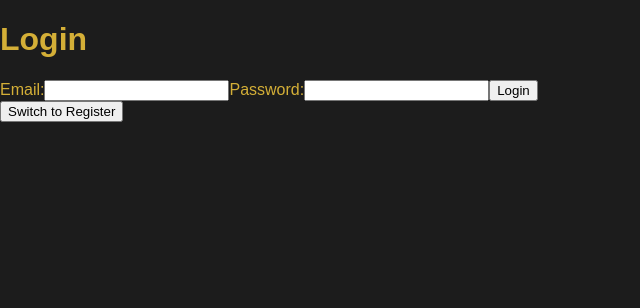
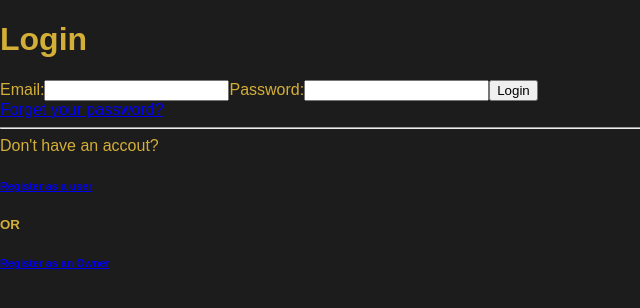
Before and after one commit to jasimSalman/Swan-Shine_Front-end, a React (Vite) app in the folder swan-shine/: page /login in a window 1280 px wide. Shown: the top 308 px of the page, without its empty margins (0-640 px from the left). Built offline with nearby package versions, Linux system fonts and the light colour scheme.

Commit message:
create the login page and connect it with the backend

```diff
--- a/swan-shine/src/components/Login/LoginPage.jsx
+++ b/swan-shine/src/components/Login/LoginPage.jsx
@@ -1,22 +1,60 @@
 import React, { useState } from 'react'
 import LoginForm from './LoginForm'
-import RegistrationForm from './RegistrationForm'
 import './LoginPage.css'
+import { SignInUser } from '../../services/Auth'
+import { useNavigate, Link } from 'react-router-dom'
 
 const LoginPage = () => {
+  let navigate = useNavigate()
+  const initialState = { username: '', password: '' }
+
   const [isLogin, setIsLogin] = useState(true)
+  const [formValues, setFormValues] = useState(initialState)
 
-  const toggleForm = () => {
-    setIsLogin(!isLogin)
+  const handleChange = (e) => {
+    setFormValues({ ...formValues, [e.target.name]: e.target.value })
+  }
+
+  const handleSubmit = async (e) => {
+    e.preventDefault()
+    const payload = await SignInUser(formValues)
+    setFormValues(initialState)
+    {
+      if (payload.type === 'user') {
+        navigate('/category')
+      } else if (payload.type === 'owner') {
+        navigate('/my-items')
+      } else {
+        navigate('/admin')
+      }
+    }
   }
 
   return (
     <div className="login-page">
       <h1>{isLogin ? 'Login' : 'Register'}</h1>
-      {isLogin ? <LoginForm /> : <RegistrationForm />}
-      <button onClick={toggleForm}>
-        {isLogin ? 'Switch to Register' : 'Switch to Login'}
-      </button>
+      <LoginForm
+        handleChange={handleChange}
+        handleSubmit={handleSubmit}
+        formValues={formValues}
+      />
+
+      <div>
+        <Link to="/updatePassword">
+          <div className="font">Forget your password?</div>
+        </Link>
+        <hr />
+        <div className="font">Don't have an accout?</div>
+        <div className="felxSignin">
+          <Link to="/register/user">
+            <h6 className="color"> Register as a user</h6>
+          </Link>
+          <h5>OR </h5>
+          <Link to="/register/owner">
+            <h6 className="color"> Register as an Owner</h6>
+          </Link>
+        </div>
+      </div>
     </div>
   )
 }
```
